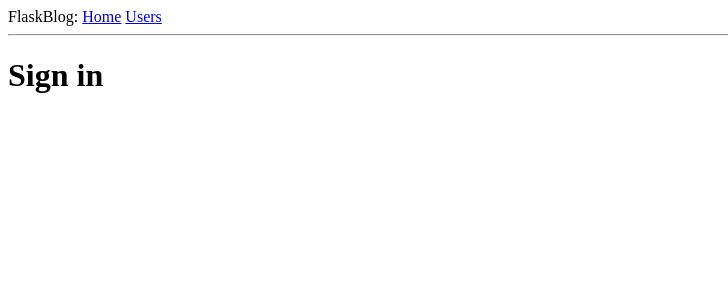
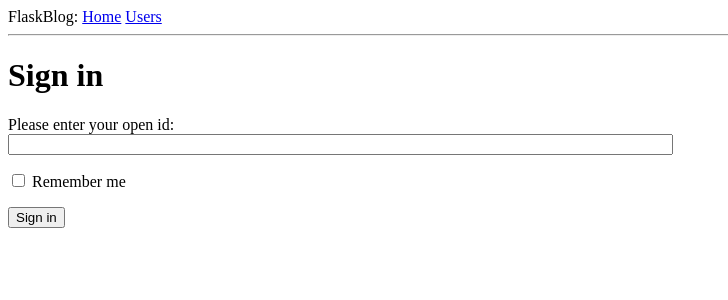
Before and after one commit to salipshitz/flaskblog, a Flask app: template app/templates/login.html in a window 1280 px wide. Shown: the top 300 px of the page, without its empty margins (0-728 px from the left). Run offline with Flask 2, Linux system fonts and the light colour scheme; the template is opened without the code that fills it: most values are stand-ins (such as "Sample title", 1, 10 or a date in 2020); form fields are guessed from the names that the template uses.

Commit message:
Update login.html

```diff
--- a/app/templates/login.html
+++ b/app/templates/login.html
@@ -2,4 +2,13 @@
 
 {% block content %}
 	<h1>Sign in</h1>
+	<form action="" method="post" name="login">
+		{{ form.hidden_tag() }}
+		<p>
+			Please enter your open id:<br />
+			{{ form.openid(size=80) }}<br />
+		</p>
+		<p>{{ form.remember_me }} Remember me</p>
+		<p><input type="submit" value="Sign in" /></p>
+	</form>
 {% endblock %}
```
